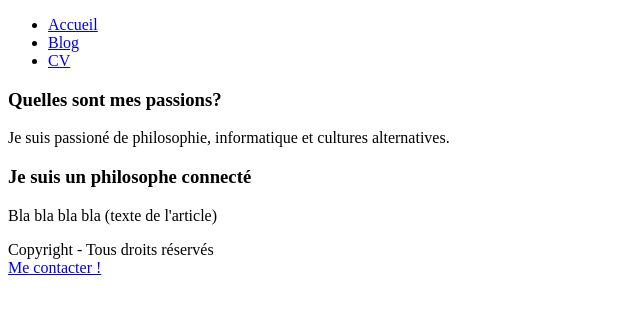
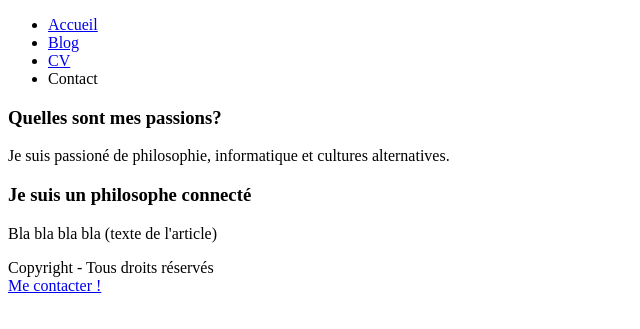
Before and after one commit to Socrate1/activite_github, a plain HTML site: page index.html in a window 1280 px wide. Shown: the part 137-466 px from the top of the page, without its empty margins (0-640 px from the left). Drawn offline with Linux system fonts and the light colour scheme.

Commit message:
Ajout de contact dans le menu principal

```diff
--- a/index.html
+++ b/index.html
@@ -16,6 +16,7 @@ CTYPE html>
                 <li><a href="#">Accueil</a></li>
                 <li><a href="#">Blog</a></li>
                 <li><a href="#">CV</a></li>
+                <li><a hreg="#">Contact</a></li>
             </ul>
         </nav>
 
```
